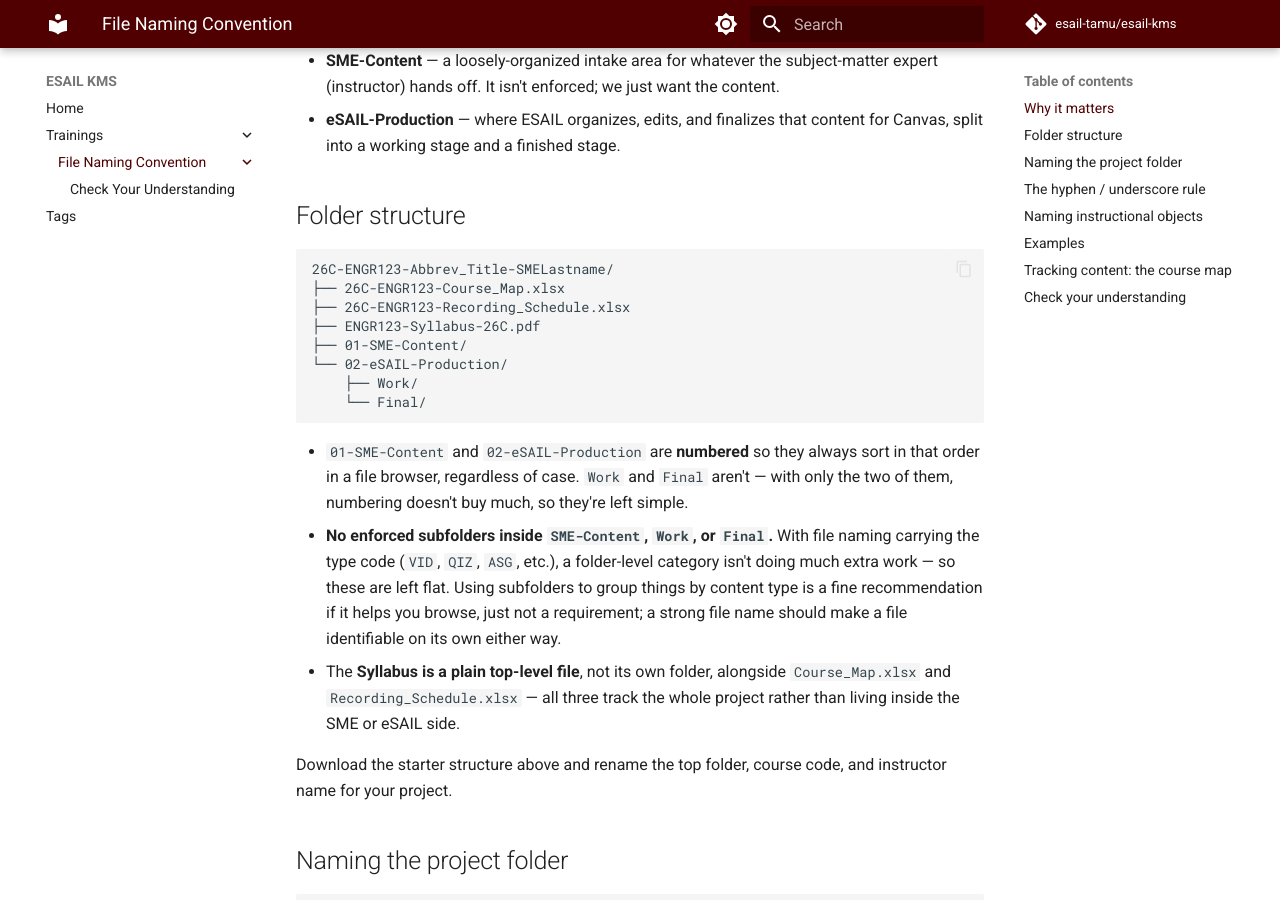
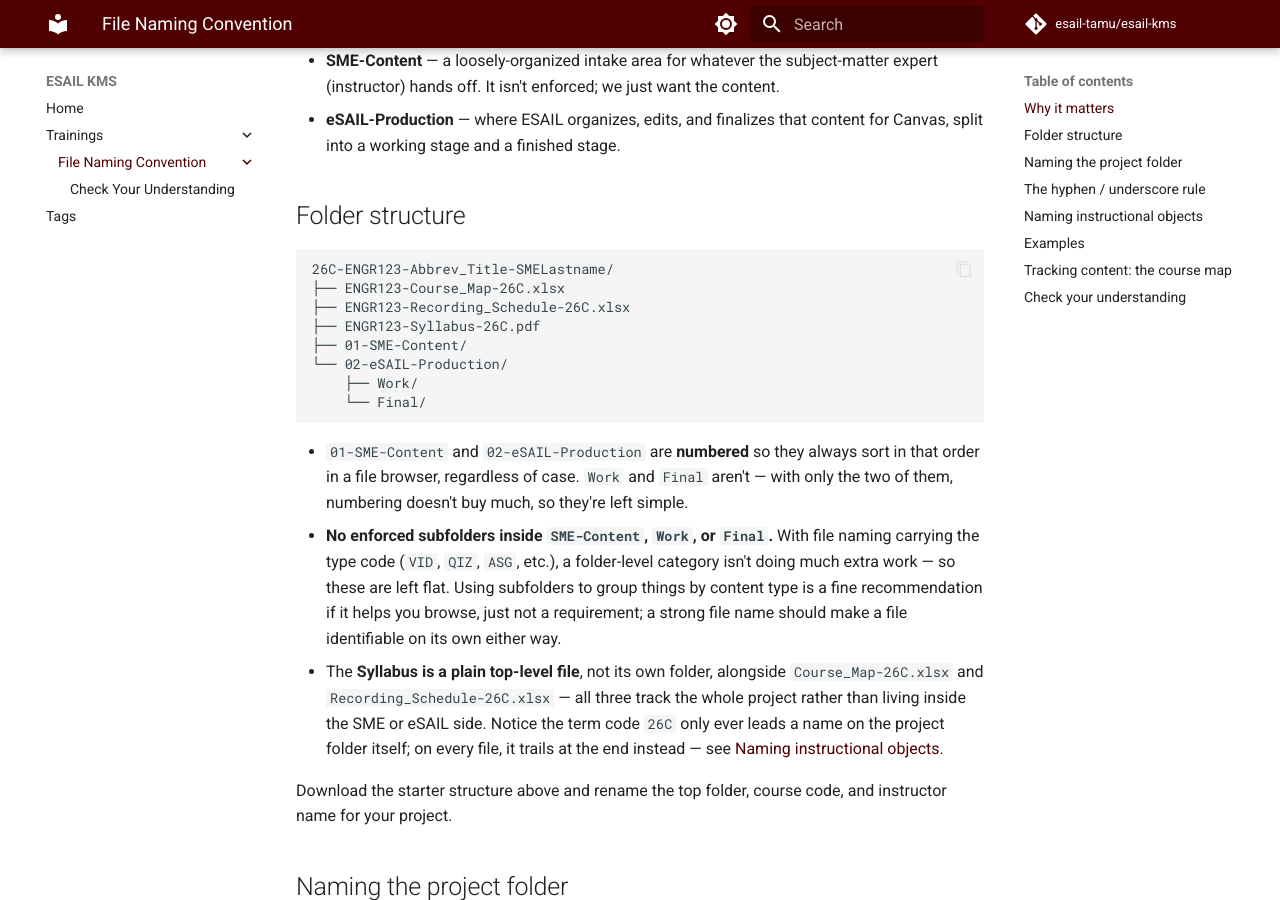
Before and after one commit to esail-tamu/esail-kms, an MkDocs documentation site: the page built from docs/trainings/file-naming-convention/index.md, in a window 1280 px wide and 900 px high, scrolled down 447 px. Built offline with MkDocs 1.6.1 and Material for MkDocs 9.7.7, drawn with Linux system fonts in a browser that asks for light colours; comment, search, counter and statistics services are not loaded; some of the changed text lies outside the part shown.

Commit message:
Move the term code to a trailing qualifier on every file
26C only ever leads a name on the project folder itself now. Inside
it, Course_Map and Recording_Schedule follow the same pattern
Syllabus already used: ENGR123-Course_Map-26C.xlsx, so all three
top-level docs sort together by label even across multiple terms.

````diff
--- a/docs/trainings/file-naming-convention/index.md
+++ b/docs/trainings/file-naming-convention/index.md
@@ -21,8 +21,8 @@ Every course project at ESAIL has two sides:
 
 ```text
 26C-ENGR123-Abbrev_Title-SMELastname/
-├── 26C-ENGR123-Course_Map.xlsx
-├── 26C-ENGR123-Recording_Schedule.xlsx
+├── ENGR123-Course_Map-26C.xlsx
+├── ENGR123-Recording_Schedule-26C.xlsx
 ├── ENGR123-Syllabus-26C.pdf
 ├── 01-SME-Content/
 └── 02-eSAIL-Production/
@@ -32,7 +32,7 @@ Every course project at ESAIL has two sides:
 
 - `01-SME-Content` and `02-eSAIL-Production` are **numbered** so they always sort in that order in a file browser, regardless of case. `Work` and `Final` aren't — with only the two of them, numbering doesn't buy much, so they're left simple.
 - **No enforced subfolders inside `SME-Content`, `Work`, or `Final`.** With file naming carrying the type code (`VID`, `QIZ`, `ASG`, etc.), a folder-level category isn't doing much extra work — so these are left flat. Using subfolders to group things by content type is a fine recommendation if it helps you browse, just not a requirement; a strong file name should make a file identifiable on its own either way.
-- The **Syllabus is a plain top-level file**, not its own folder, alongside `Course_Map.xlsx` and `Recording_Schedule.xlsx` — all three track the whole project rather than living inside the SME or eSAIL side.
+- The **Syllabus is a plain top-level file**, not its own folder, alongside `Course_Map-26C.xlsx` and `Recording_Schedule-26C.xlsx` — all three track the whole project rather than living inside the SME or eSAIL side. Notice the term code `26C` only ever leads a name on the project folder itself; on every file, it trails at the end instead — see [Naming instructional objects](#naming-instructional-objects).
 
 Download the starter structure above and rename the top folder, course code, and instructor name for your project.
 
@@ -114,7 +114,7 @@ ENGR123-Syllabus-26C.pdf
 | File name | Meaning |
 |---|---|
 | `26C-ENGR123-Abbrev_Title-Lastname` | The project folder for ENGR123, Fall 2026, taught by Lastname |
-| `26C-ENGR123-Course_Map.xlsx` | The course map for that same project |
+| `ENGR123-Course_Map-26C.xlsx` | The course map for that same project |
 | `ENGR123-Syllabus-26C.pdf` | The syllabus for the Fall 2026 offering |
 | `ENGR123-M01-T01-VID-intro_to_loops.mp4` | Module 1, Topic 1 video: "Intro to Loops" |
 | `ENGR123-M01-T01-VID-intro_to_loops.pptx` | That same video's slide deck — same name, different extension |
@@ -126,7 +126,7 @@ ENGR123-Syllabus-26C.pdf
 
 ## Tracking content: the course map
 
-The downloadable template includes `26C-ENGR123-Course_Map.xlsx` — a spreadsheet that inventories every piece of content (week, module, topic, title, file name) alongside an eSAIL production checklist (video editing, captions, ID check, SME review, Canvas upload, etc.), plus links to the source file and its Descript editing project. See its **Legend** tab for a full column-by-column reference.
+The downloadable template includes `ENGR123-Course_Map-26C.xlsx` — a spreadsheet that inventories every piece of content (week, module, topic, title, file name) alongside an eSAIL production checklist (video editing, captions, ID check, SME review, Canvas upload, etc.), plus links to the source file and its Descript editing project. See its **Legend** tab for a full column-by-column reference.
 
 ## Check your understanding
 
````
Also changed, not shown: 5 other files.
